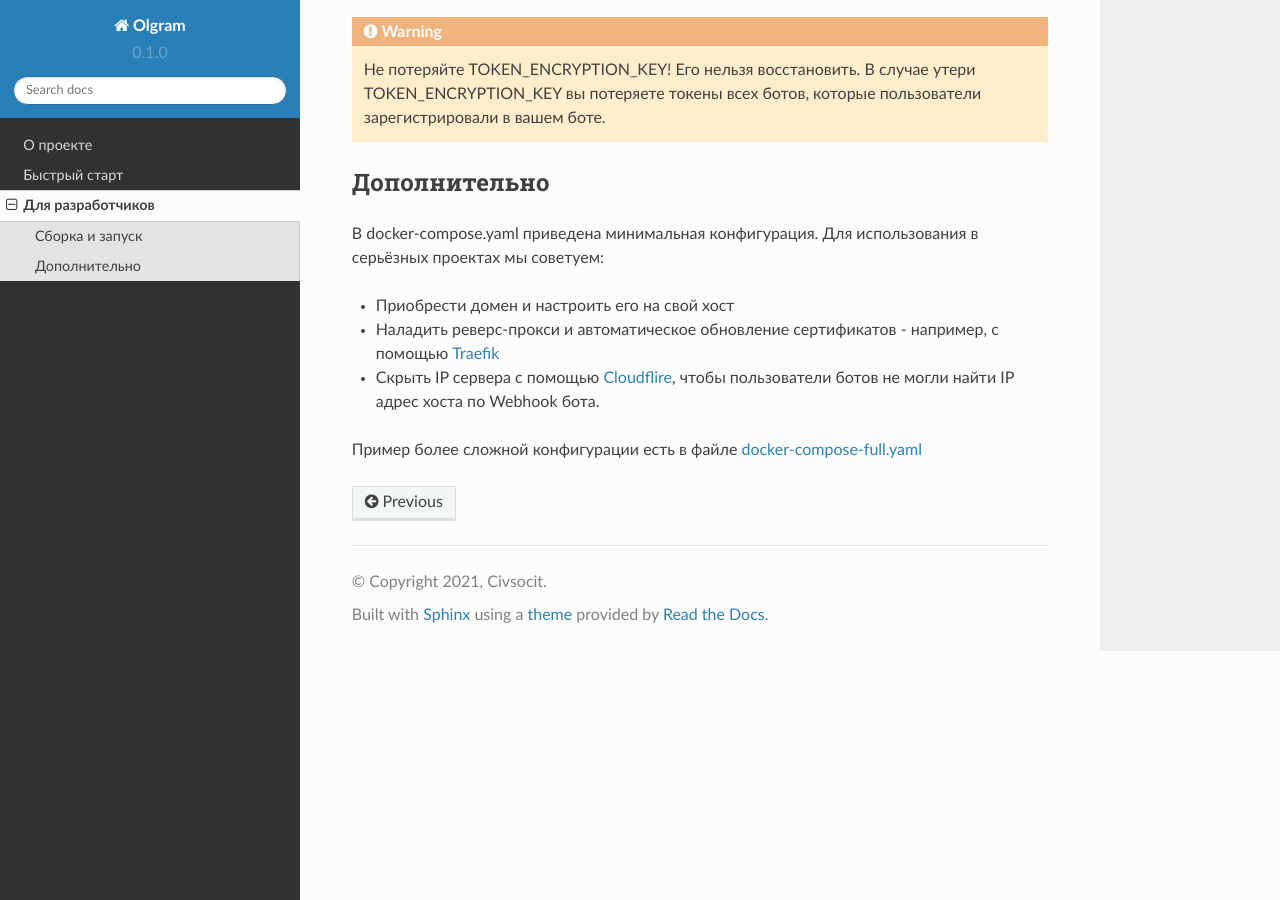
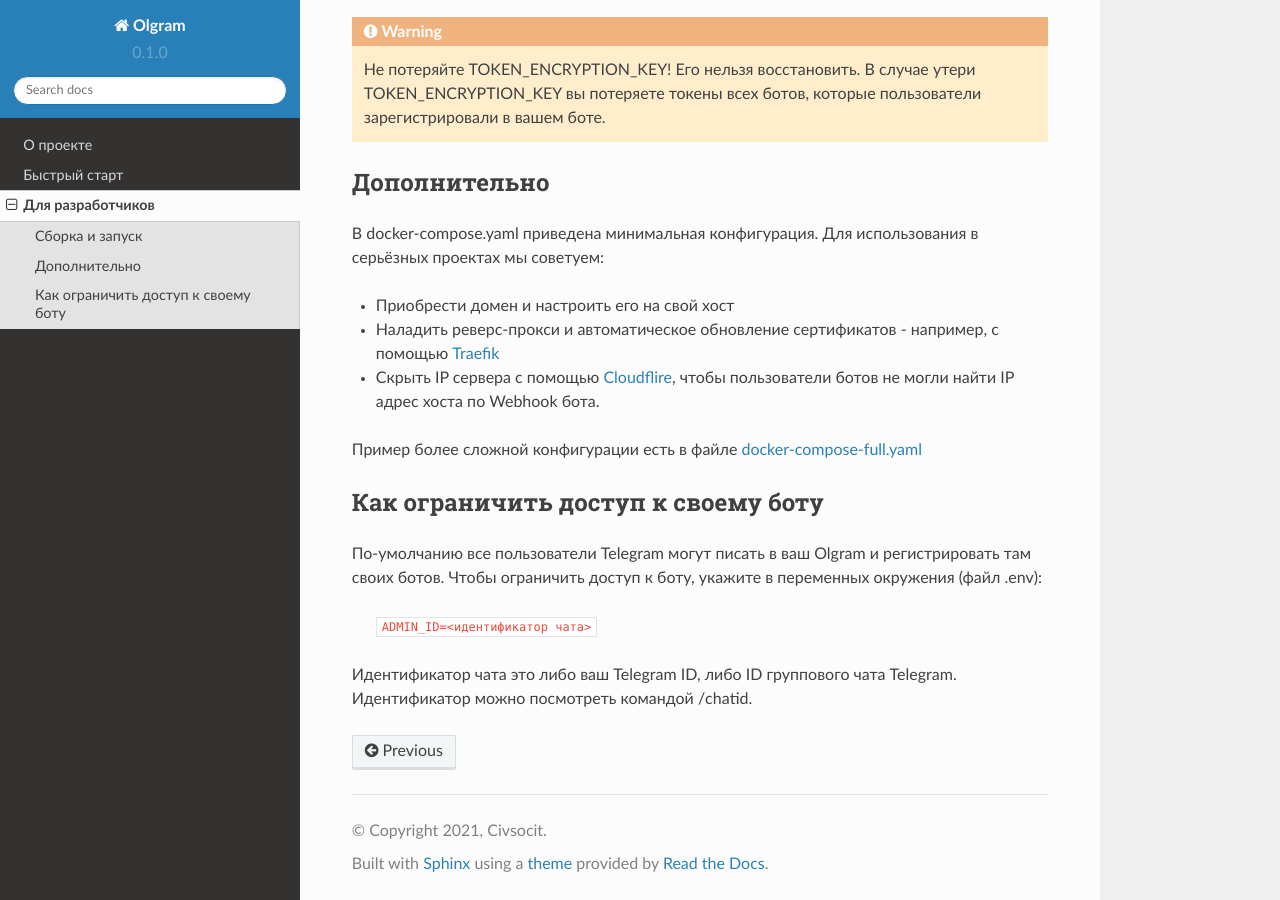
Before and after one commit to python-hi/olgram-chinese, a Sphinx documentation site: the page built from docs/source/developer.rst, in a window 1280 px wide and 900 px high, scrolled down 630 px. Built offline with Sphinx 7.4.7 and the Read the Docs theme 2.0.0, drawn with Linux system fonts in a browser that asks for light colours.

Commit message:
ADMIN_ID документация

```diff
--- a/docs/source/developer.rst
+++ b/docs/source/developer.rst
@@ -38,3 +38,15 @@
 * Скрыть IP сервера с помощью `Cloudflire <https://www.cloudflare.com>`_, чтобы пользователи ботов не могли найти IP адрес хоста по Webhook бота.
 
 Пример более сложной конфигурации есть в файле `docker-compose-full.yaml <https://github.com/civsocit/olgram/blob/main/docker-compose-full.yaml>`_
+
+
+Как ограничить доступ к своему боту
+-----------------------------------
+
+По-умолчанию все пользователи Telegram могут писать в ваш Olgram и регистрировать там своих ботов. Чтобы ограничить
+доступ к боту, укажите в переменных окружения (файл .env):
+
+   ``ADMIN_ID=<идентификатор чата>``
+
+Идентификатор чата это либо ваш Telegram ID, либо ID группового чата Telegram. Идентификатор можно посмотреть
+командой /chatid.
```
Also changed, not shown: 1 other file.
